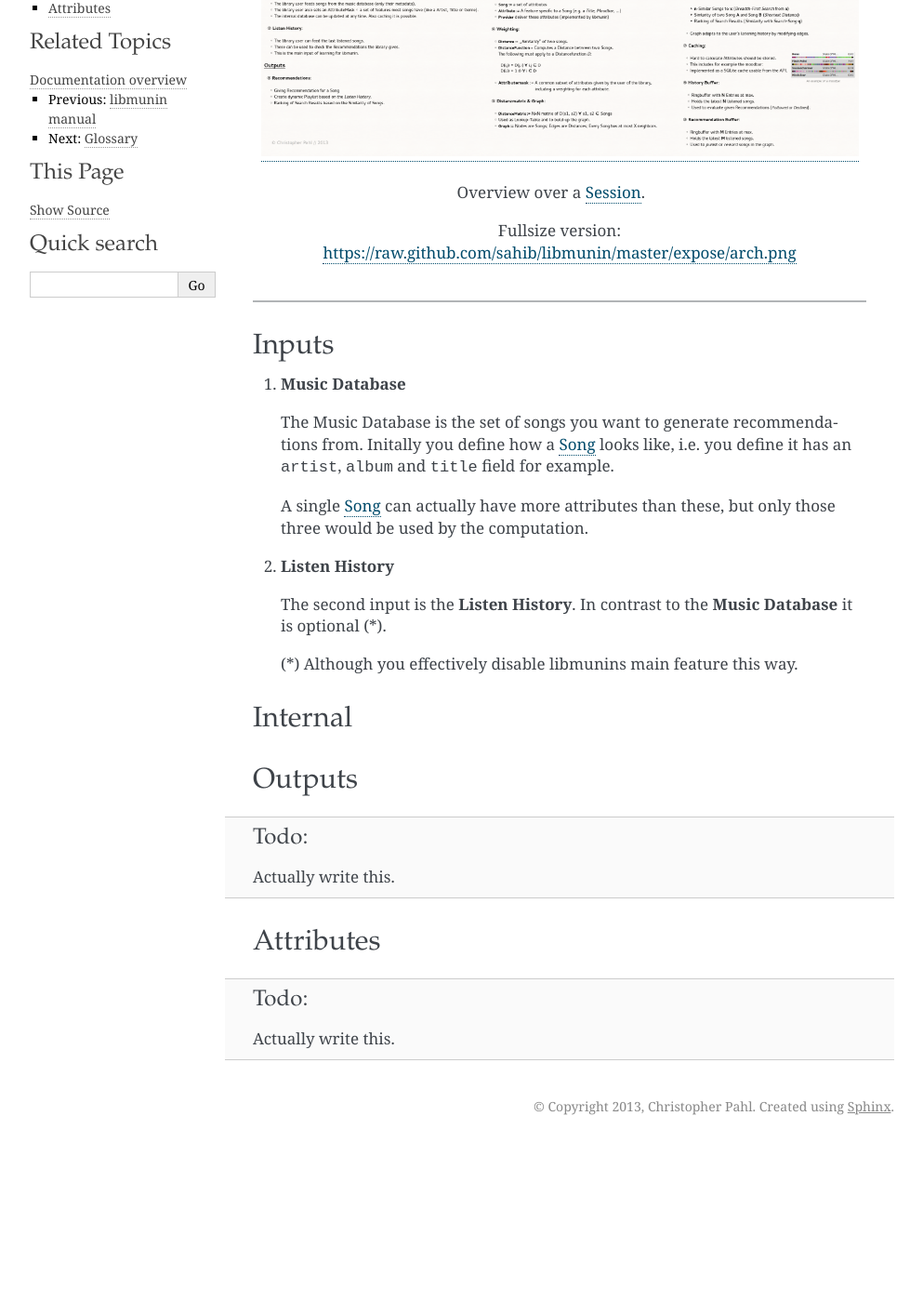
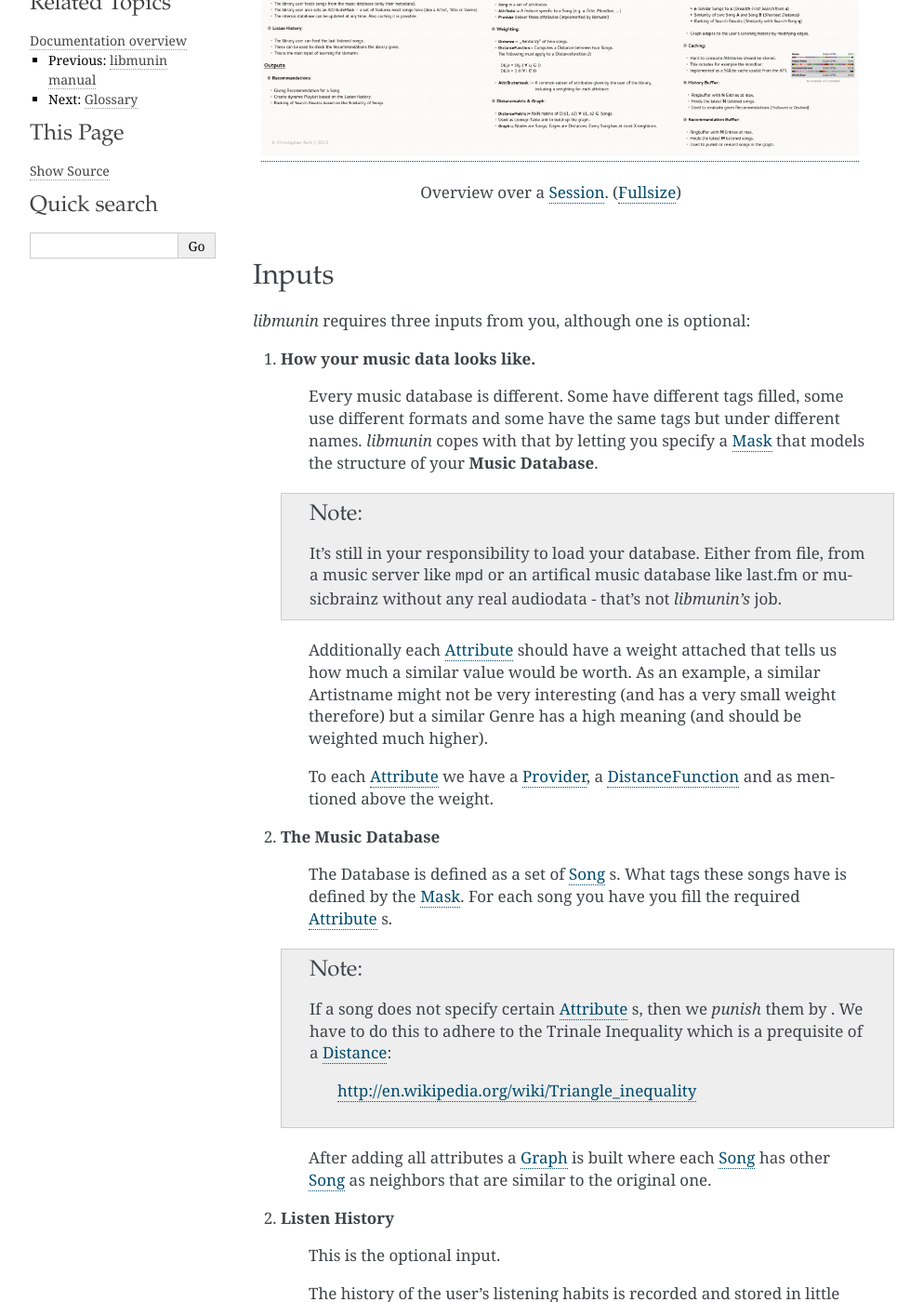
Before and after one commit to sahib/libmunin, a Sphinx documentation site: the page built from doc/architecture/overview.rst, in a window 1280 px wide and 1400 px high, scrolled down 385 px. Shown: the whole window at 93% size, without its empty margins (148-1141 px from the left). Built offline with Sphinx 7.4.7, drawn with Linux system fonts in a browser that asks for light colours; before the commit the page ends 1614 px from its top, so only the background shows below that; some of the changed text lies outside the part shown.

Commit message:
Added architecture overview

```diff
--- a/doc/architecture/overview.rst
+++ b/doc/architecture/overview.rst
@@ -5,40 +5,108 @@ Overview
     :width: 100%
     :alt: You should actually see an Image here.
 
-    Overview over a :term:`Session`.
+    Overview over a :term:`Session`. (Fullsize_)
 
-    Fullsize version: https://raw.github.com/sahib/libmunin/master/expose/arch.png
-
------------
+    .. _Fullsize: https://raw.github.com/sahib/libmunin/master/doc/_static/arch.png
 
 Inputs
 ------
 
-1) **Music Database**
+*libmunin* requires three inputs from you, although one is optional:
 
-   The Music Database is the set of songs you want to generate recommendations
-   from. Initally you define how a :term:`Song` looks like, i.e. you define it
-   has an ``artist``, ``album`` and ``title`` field for example.
+1) **How your music data looks like.**
 
-   A single :term:`Song` can actually have more attributes than these, but only
-   those three would be used by the computation.
+    Every music database is different. Some have different tags filled, some use
+    different formats and some have the same tags but under different names.
+    *libmunin* copes with that by letting you specify a :term:`Mask` that models
+    the structure of your **Music Database**.
+
+    .. note::
+
+       It's still in your responsibility to load your database. Either from
+       file, from a music server like ``mpd`` or an artifical music database
+       like last.fm or musicbrainz without any real audiodata - that's not
+       *libmunin's* job.
+
+    Additionally each :term:`Attribute` should have a weight attached that tells us how
+    much a similar value would be worth. As an example, a similar Artistname
+    might not be very interesting (and has a very small weight therefore) but a
+    similar Genre has a high meaning (and should be weighted much higher).
+
+    To each :term:`Attribute` we have a :term:`Provider`, a
+    :term:`DistanceFunction` and as mentioned above the weight.
+
+2) **The Music Database**
+
+    The Database is defined as a set of :term:`Song` s. What tags these songs
+    have is defined by the :term:`Mask`. For each song you have you fill the
+    required :term:`Attribute` s.
+
+    .. note::
+
+        If a song does not specify certain :term:`Attribute` s, then we *punish*
+        them by . We have to do this to adhere to the Trinale Inequality which
+        is a prequisite of a :term:`Distance`:
+
+            http://en.wikipedia.org/wiki/Triangle_inequality
+
+    After adding all attributes a :term:`Graph` is built where each :term:`Song`
+    has other :term:`Song` as neighbors that are similar to the original one.
 
 2) **Listen History**
 
-   The second input is the **Listen History**. In contrast to the **Music
-   Database** it is optional (*).
+    This is the optional input.
 
-   (*) Although you effectively disable libmunins main feature this way.
+    The history of the user's listening habits is recorded and stored in little
+    *packages* of Songs, each being maximally, for example, 5 songs big. If some
+    time passed a new *package* is openened even if the previous *package* was
+    not yet full.
 
-Internal
---------
+    These *packages* are used to derive :term:`Rule` from them that associate some
+    :term:`Song` with a group of other songs. These are used to *navigate* the
+    graph and get more accuarate :term:`Recommendation` s that are based on the actual
+    habits of the user. This way the library learns from the user.
+
+    Future versions might implement rules that do not associate songs with each
+    other, but more generally, different attributes. As an example: ::
+
+       'metal' <=> ['rock', 'country']
+
+    This would tell us that ``metal`` was listened often in conjunction with the
+    genres ``rock`` *and* ``country`` (but not necessarily with each on their own.)
 
 Outputs
 -------
 
-.. todo:: Actually write this.
+The output will always be :term:`Recommendation` s and in future versions perhaps a
+reasoning how these :term:`Recommendation` s were found.
 
-Attributes
-----------
+Currently there are 3 ways of creating them:
 
-.. todo:: Actually write this.
+1) **By a seed song:**
+
+     :term:`Recommendation` based on a certain :term:`Song`. The song is located
+     in the :term:`Graph` and a breadth-first-search is done in order to get it's
+     similar neighbors. If :term:`Rule` s are known which affect this :term:`Song`,
+     these are taken as addiotnal seeds with lower priority.
+
+2) **By heuristics:**
+
+     Selects a seed song in this order:
+
+     * Find the best rated rule, take the associated :term:`Song`.
+     * Find the :term:`Song` with the highest playcount.
+     * If all that fails a random song is picked from the :term:`Graph`.
+
+   Proceed as in **1**.
+
+3) **By a subset:**
+
+   Search the best matching song with a certain subset of :term:`Attribute` s as
+   seed. For example one could search by a certain *Genre* which would roughly
+   translate to the query *Give me a similar song with this Genre.*
+
+   Proceed as in **1**.
+
+Apart from that the *Playcount* of a certain song can be given which is a useful
+measure on it's self sometimes.
--- a/doc/index.rst
+++ b/doc/index.rst
@@ -71,12 +71,6 @@ Table of Contents
     todo
     logbuch
 
-**User Section**
-
-.. toctree::
-
-    cmdline
-
 **Indices and tables**
 
 * :ref:`modindex`
```
Also changed, not shown: doc/cmdline.rst (deleted, +0 -37 lines), doc/glossary.rst (+42 -5 lines).
